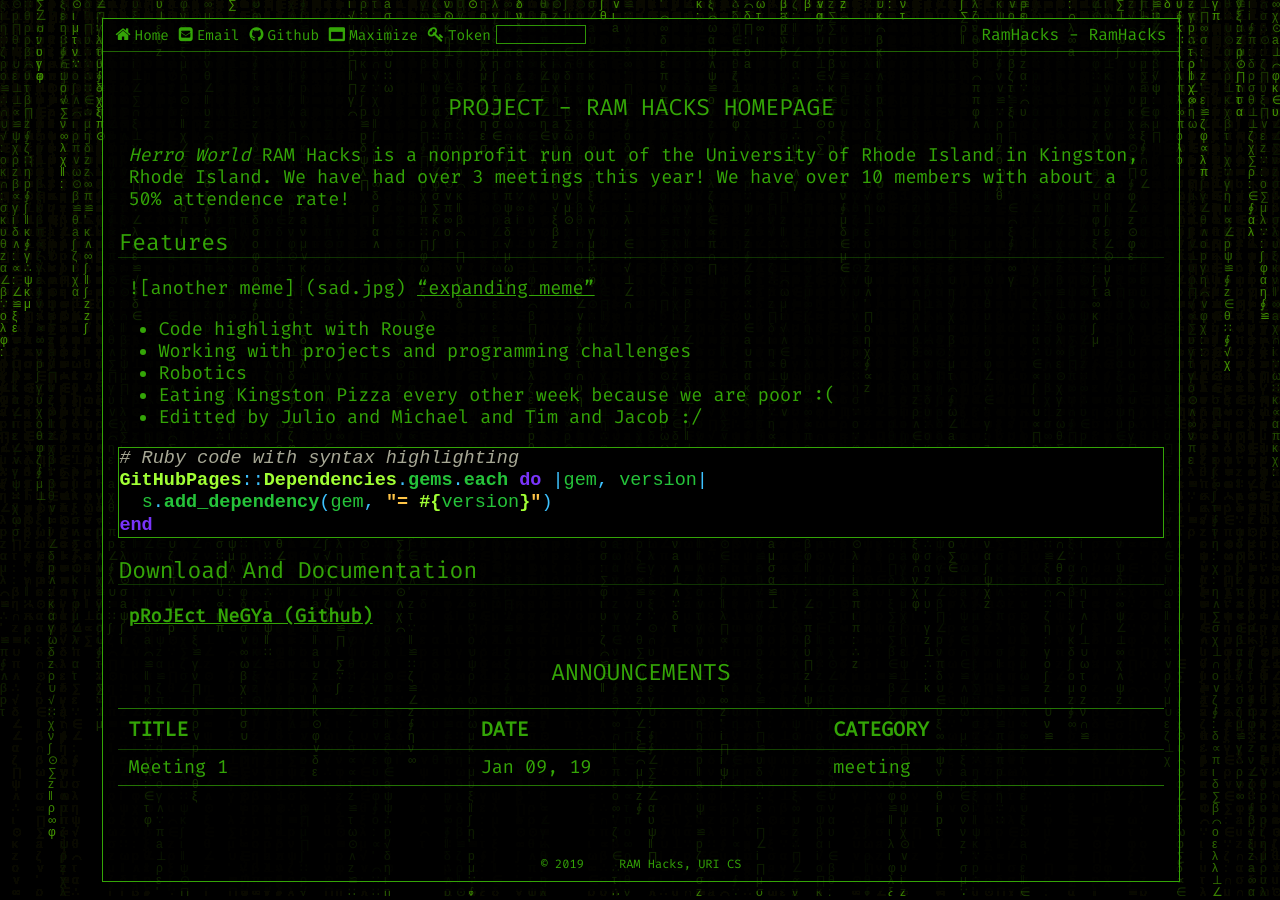
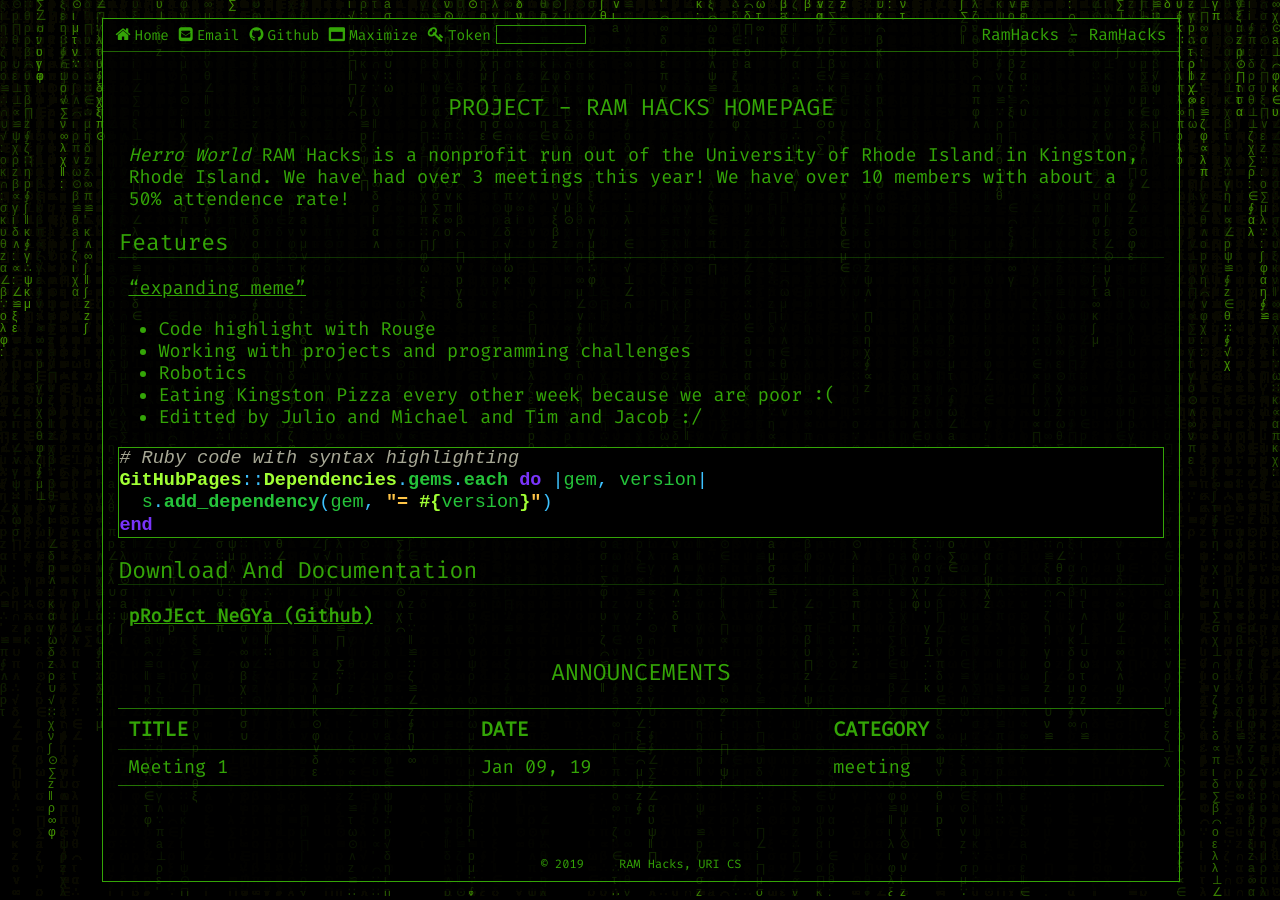
Before and after one commit to ramhacks/ramhacks.github.io, a Jekyll site: the page built from pages/index.md, in a window 1280 px wide. Built offline with Jekyll 4.4.1, drawn with Linux system fonts in a browser that asks for light colours.

Commit message:
Update index.md

```diff
--- a/pages/index.md
+++ b/pages/index.md
@@ -16,7 +16,7 @@ permalink: /
 *Herro World*
 RAM Hacks is a nonprofit run out of the University of Rhode Island in Kingston, Rhode Island. We have had over 3 meetings this year! We have over 10 members with about a 50% attendence rate!
 ##  Features
-![another meme] (sad.jpg)
+
 <a href = "https://drive.google.com/file/d/1tmve0uCf0T2ayfg01IcHxJUOEBNJpo_b/view?usp=sharing)"> "expanding meme" </a>
 
 
```
